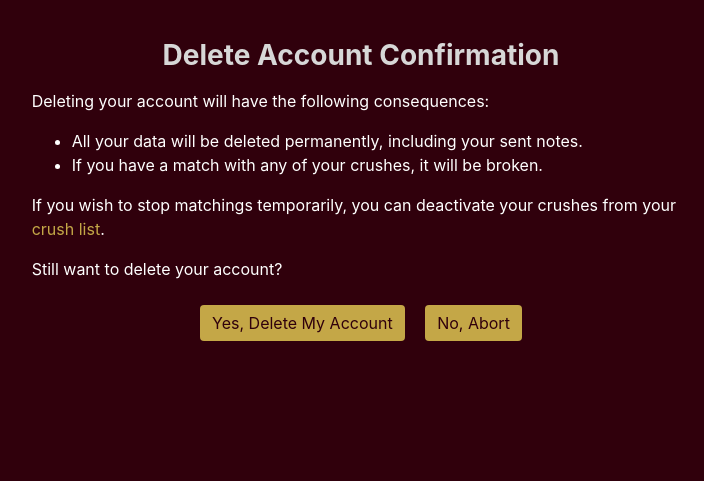
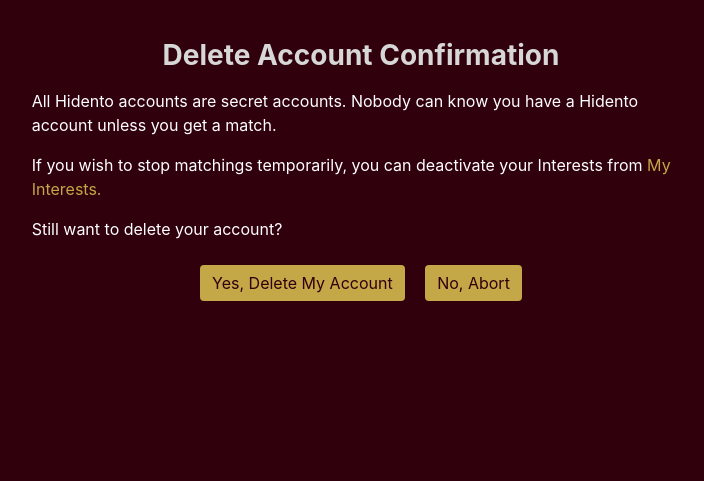
Before and after one commit to felixsundar/hidento_project, a Django app: template secretcrushapp/templates/secretcrushapp/account_delete.html in a window 1280 px wide. Shown: the part 65-546 px from the top of the page, without its empty margins (279-983 px from the left). Run offline with Django 3.2, Linux system fonts and the light colour scheme; the template is opened without the code that fills it, so the values that code supplies are empty; some libraries are stand-ins or nearby versions.

Commit message:
change old terms in displays

```diff
--- a/secretcrushapp/templates/secretcrushapp/account_delete.html
+++ b/secretcrushapp/templates/secretcrushapp/account_delete.html
@@ -4,16 +4,17 @@
 <center>
     <div style="width:80%;margin-top:2.3rem;margin-bottom:3.5rem">
         <h3 class="mb-3 hidento-title-color"><b>Delete Account Confirmation</b></h3>
-        <p style="text-align:left">Deleting your account will have the following consequences:</p>
-        <ul style="text-align:left">
-            <li>
-                All your data will be deleted permanently, including your sent notes.
-            </li>
-            <li>
-                If you have a match with any of your crushes, it will be broken.
-            </li>
-        </ul>
-        <p style="text-align:left">If you wish to stop matchings temporarily, you can deactivate your crushes from your <a href="{% url 'crushList' %}">crush list</a>.
+        <p style="text-align:left">All Hidento accounts are secret accounts. Nobody can know you have a Hidento account unless
+        you get a match.</p>
+<!--        <ul style="text-align:left">-->
+<!--            <li>-->
+<!--                All your data will be deleted permanently.-->
+<!--            </li>-->
+<!--            <li>-->
+<!--                If you have a match with any of your Interests, it will be broken.-->
+<!--            </li>-->
+<!--        </ul>-->
+        <p style="text-align:left">If you wish to stop matchings temporarily, you can deactivate your Interests from <a href="{% url 'crushList' %}">My Interests.</a>
         </p>
         <p class="mb-4" style="text-align:left">Still want to delete your account? </p>
         <form method="post" action="{% url 'accountDelete' %}" id="hidentoform">
```
Also changed, not shown: secretcrushapp/templates/secretcrushapp/account_delete_m.html (+11 -10 lines), secretcrushapp/templates/secretcrushapp/removeInstagramConfirm.html (+3 -6 lines), secretcrushapp/templates/secretcrushapp/removeInstagramConfirm_m.html (+3 -6 lines).
